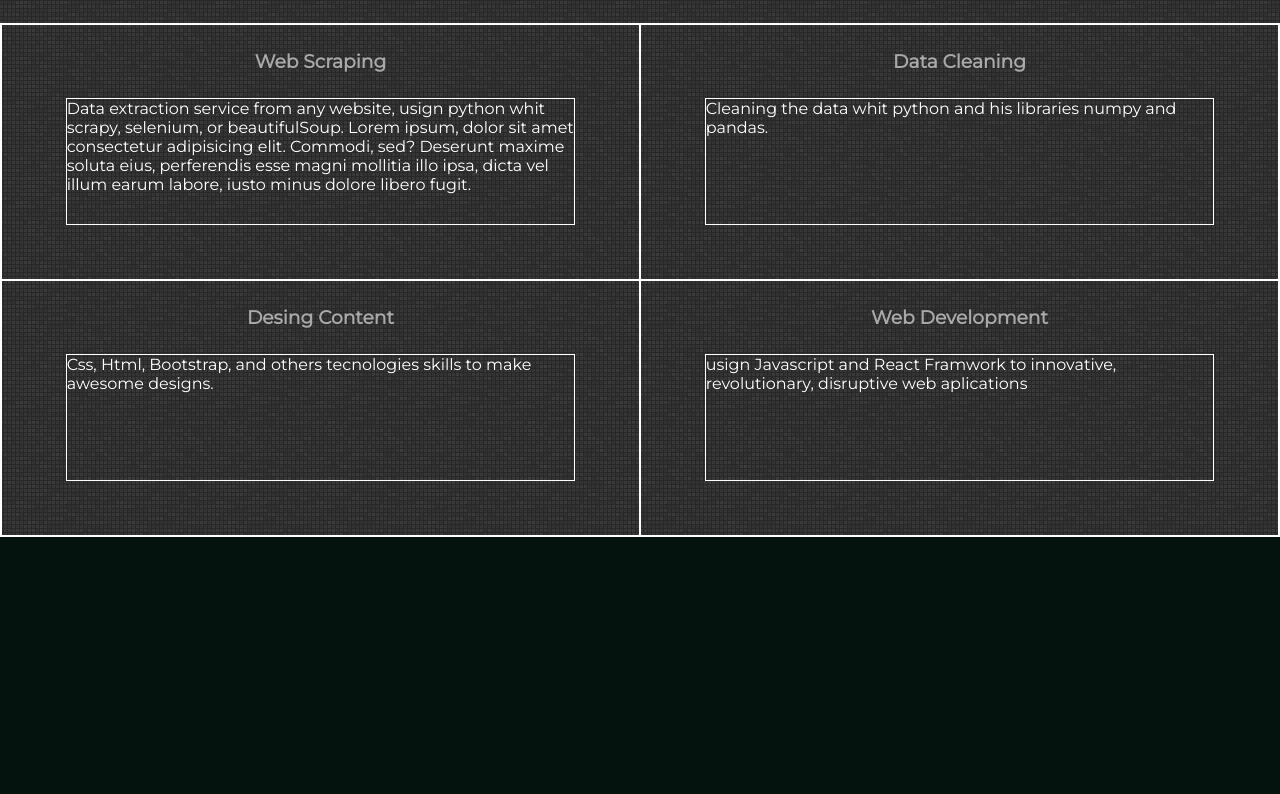
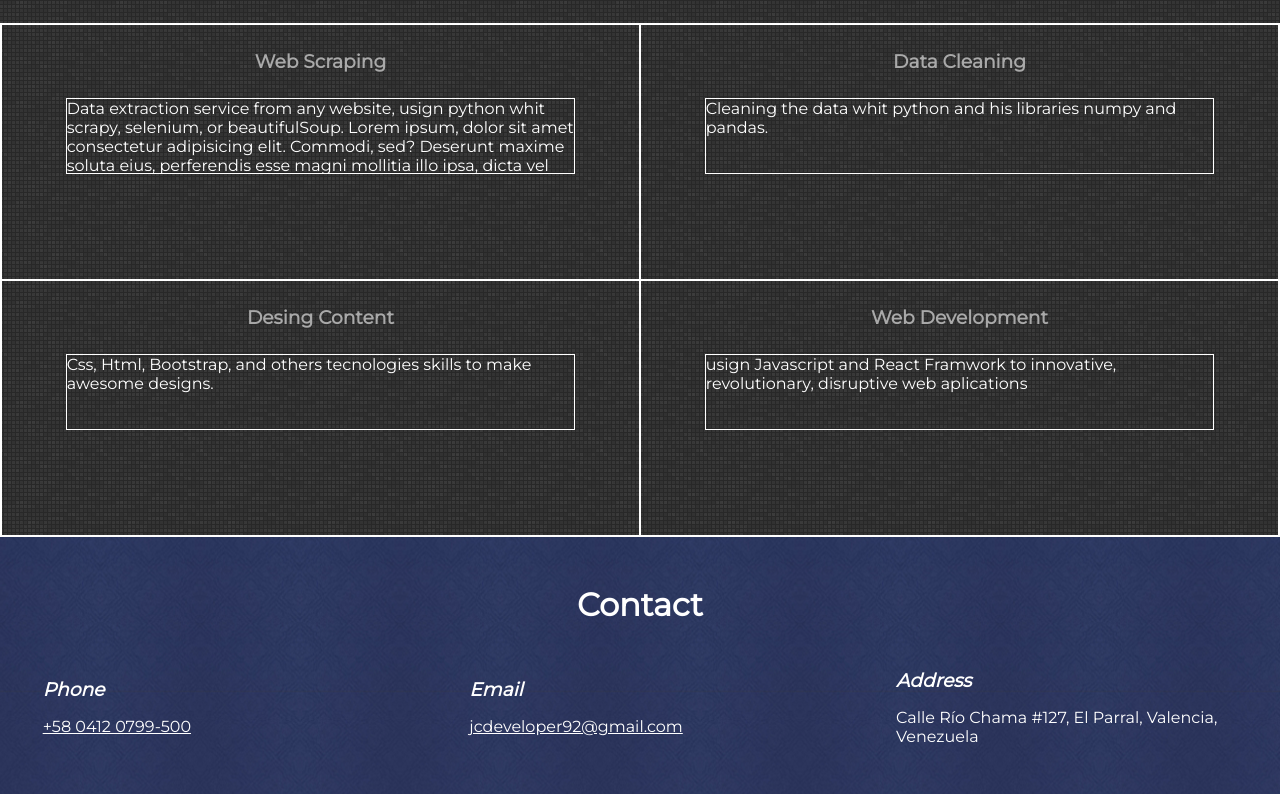
Before and after one commit to jcdev92/portafolio-JCDEV, a plain HTML site: page index.html in a window 1280 px wide. Shown: the part 1101-1895 px from the top of the page. Before the commit the page ends 1638 px from the top, so only its background shows below. Drawn offline with nearby package versions, Linux system fonts and the light colour scheme.

Commit message:
JCDEV Portfolio beta 0.4.5

```diff
--- a/assets/css/style.css
+++ b/assets/css/style.css
@@ -186,8 +186,60 @@ img {
   text-align: start;
   color: #fff;
   width: 80%;
-  height: 50%;
+  height: 30%;
 }
+
+.Contact {
+  height: 100%;
+  width: 100%;
+  background-image: url(../img/vintage-wallpaper.png);
+}
+
+.Contact__container {
+  display: flex;
+  flex-direction: row;
+  align-items: center;
+  justify-content: flex-start;
+  padding-bottom: 1rem;
+  width: 100%;
+}
+
+.Contact__title {
+  color: #fff;
+  margin-top: 0rem;
+  font-size: 2rem;
+  text-align: center;
+  padding-top: 3rem;
+}
+
+.Contact__item {
+  display: flex;
+  flex-direction: column;
+  align-items: center;
+  height: 100%;
+  width: 100%;
+}
+
+.Contact__item h3 {
+  text-align: left;
+  font-style: italic;
+  width: 80%;
+  margin-bottom: 1rem;
+  color: #fff;
+}
+
+.Contact__item a {
+  margin-bottom: 2rem;
+  text-align: left;
+  color: #fff;
+  width: 80%;
+  height: 20%;
+
+}
+
+
+
+
 
 @media (min-width: 641px) {
   .skill-item span{
@@ -200,7 +252,20 @@ img {
   .skills__container {
     grid-template-columns: repeat(1, 1fr);
     grid-template-rows: 20vw 20vw 20vw;
+    display: flex;
+    flex-direction: column;
   }
+
+  .Contact__container {
+    grid-template-columns: repeat(1, 1fr);
+    grid-template-rows: 10vw 10vw 10vw;
+    display: flex;
+    flex-direction: column;
+  }
+
+
+
+
   .hero {
     display: flex;
     flex-direction: wrap column;
@@ -248,9 +313,6 @@ img {
   .hero__social i {
     font-size: 20px;
   }
-  .skills__container {
-    display: flex;
-    flex-direction: column;
-  }
+
 
 }
--- a/index.html
+++ b/index.html
@@ -72,6 +72,23 @@
         </div>
       </div>
     </section>
+    <section class="Contact">
+      <h2 class="Contact__title">Contact</h2>
+      <div class="Contact__container">
+        <div class="Contact__item">
+          <h3>Phone</h3>
+          <a href="tel:+5804120799500">+58 0412 0799-500</a>
+        </div>
+        <div class="Contact__item">
+          <h3>Email</h3>
+          <a href="mailto:jcdeveloper92@gmail.com">jcdeveloper92@gmail.com</a>
+        </div>
+        <div class="Contact__item">
+          <h3>Address</h3>
+          <a>Calle Río Chama #127, El Parral, Valencia, Venezuela</a>
+        </div>
+      </div>
+    </section>
   </main>
 </body>
 
```
